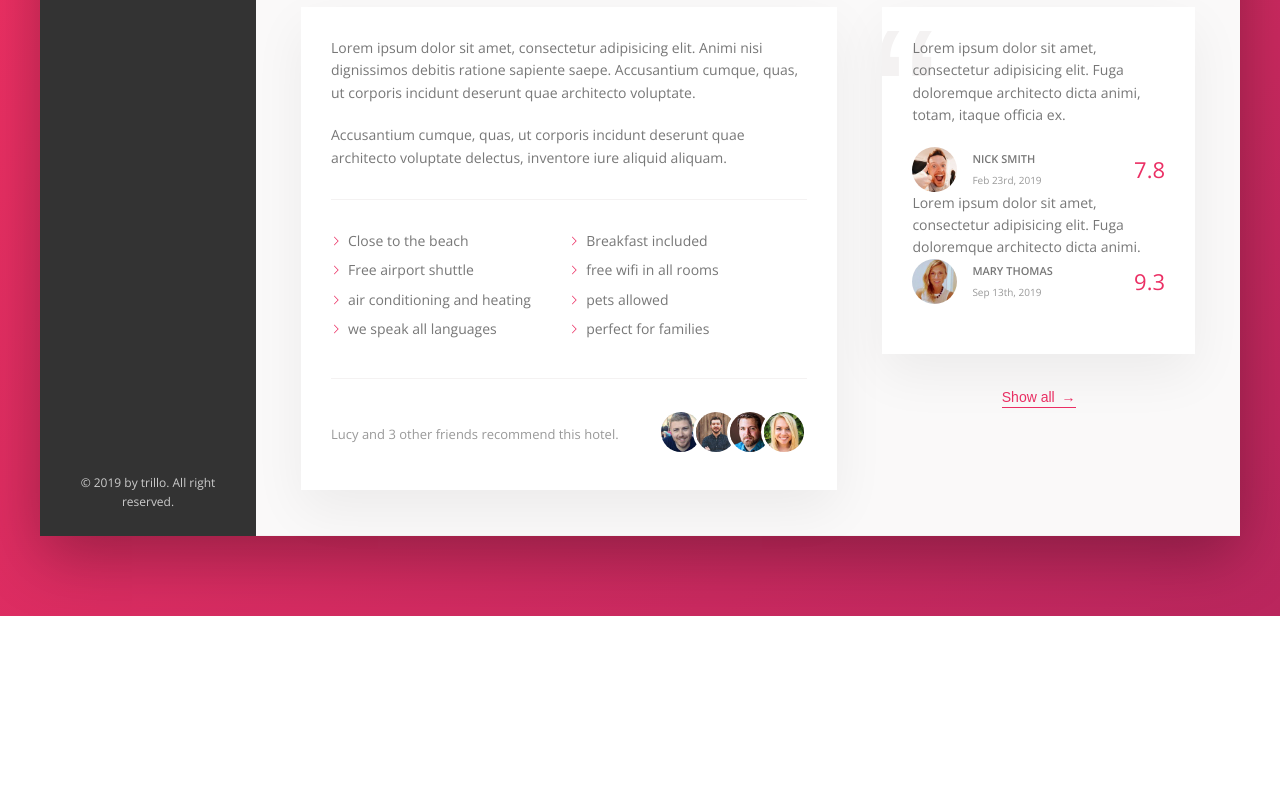
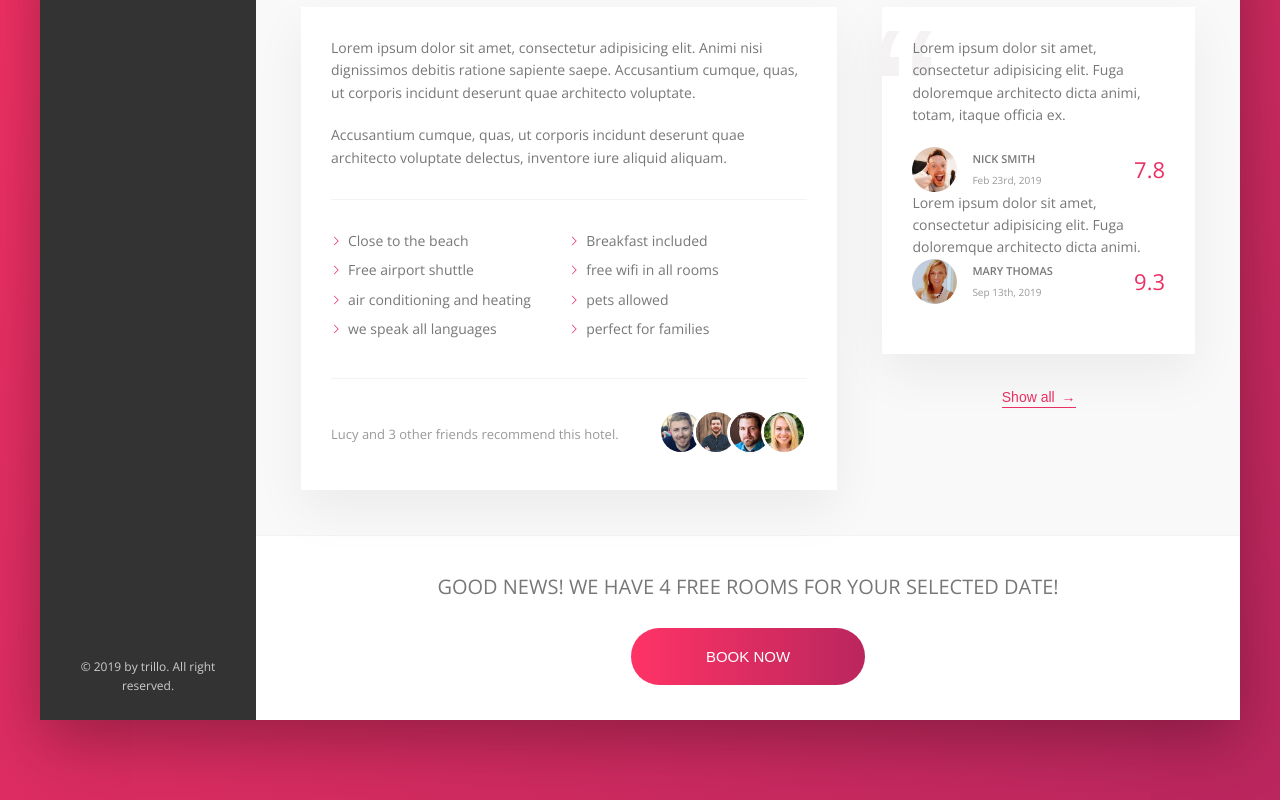
Before and after one commit to diesol49/trillo-training, a website: page index.html in a window 1280 px wide. Shown: the part 640-1440 px from the top of the page. Before the commit the page ends 1256 px from the top, so only its background shows below. Drawn offline with nearby package versions, Linux system fonts and the light colour scheme.

Commit message:
completed bottom portion and active button

```diff
--- a/index.html
+++ b/index.html
@@ -199,7 +199,18 @@
 
                     <button class="btn-inline">Show all <span>&rarr;</span></button>
                     </div>
+
                 </div>
+
+                <div class="cta">
+                        <h2 class="cta__book-now">
+                            Good news! We have 4 free rooms for your selected date!
+                        </h2>
+                        <button class="btn">
+                            <span class="btn__visible">Book now</span>
+                            <span class="btn__invisible">Only 4 rooms left</span>
+                        </button>
+                    </div>
 
             </main>
         </div>
--- a/sass/_components.scss
+++ b/sass/_components.scss
@@ -451,3 +451,66 @@
         z-index: 1;
     }
 }
+
+///////////////////
+// Call to action
+.cta {
+    padding: 3.5rem 0;
+    text-align: center;
+
+    &__book-now {
+        text-transform: uppercase;
+        font-size: 2rem;
+        font-weight: 300;
+        margin-bottom: 2.5rem;
+    }
+}
+
+.btn {
+    font-size: 1.5rem;
+    font-weight: 300;
+    text-transform: uppercase;
+    border-radius: 100px;
+    border: none;
+    background-image: linear-gradient(to right, var(--color-primary-light), var(--color-primary-dark));
+    color: #fff;
+    position: relative;
+    overflow: hidden;
+    cursor: pointer;
+
+    & > * {
+        display: inline-block;
+        height: 100%;
+        width: 100%;
+        transition: all .2s;
+    }
+
+    &__visible {
+        padding: 2rem 7.5rem;
+    }
+
+    &__invisible {
+        position: absolute;
+        padding: 2rem 0;
+        left: 0;
+        top: -100%;
+    }
+
+    &:hover {
+        background-image: linear-gradient(to left, var(--color-primary-light), var(--color-primary-dark));
+
+    }
+
+    &:hover &__visible {
+        transform: translateY(100%);
+    }
+
+    &:hover &__invisible {
+        top: 0;
+    }
+
+    &:focus {
+        outline: none;
+        animation: pulsate 1s infinite;
+    }
+}
```
Also changed, not shown: css/style.css.
